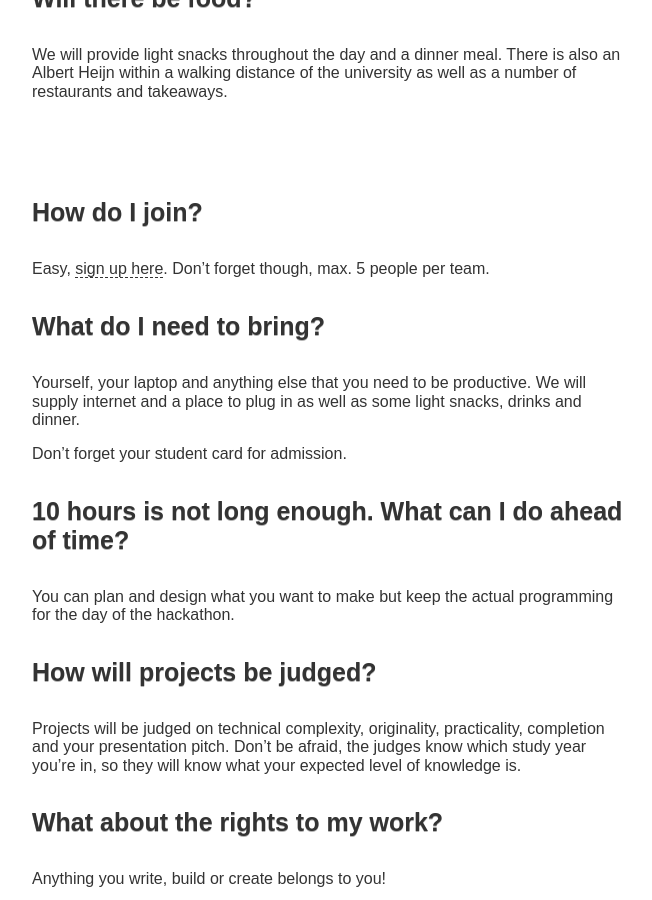
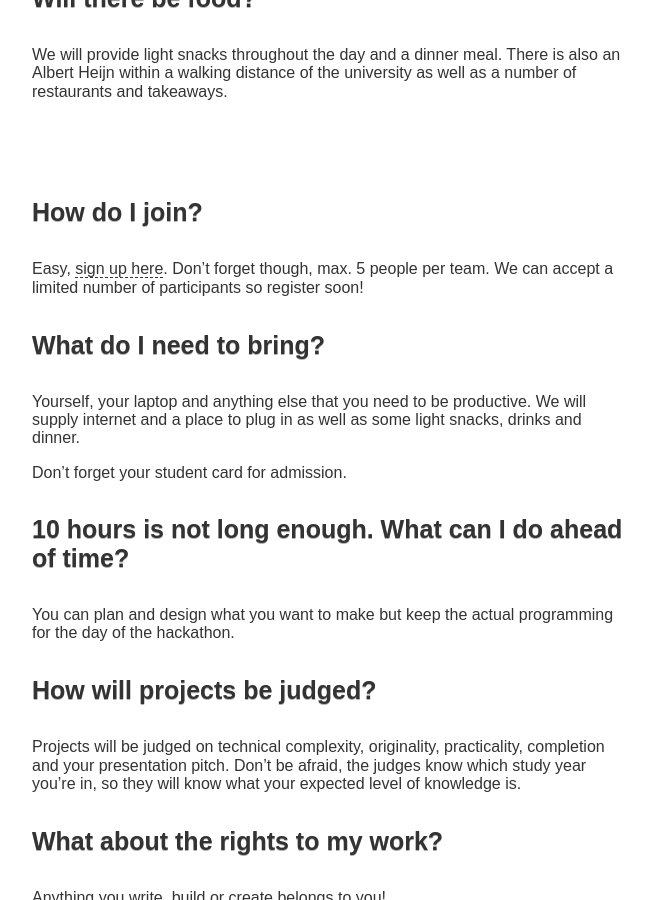
Before and after one commit to InHack2018/inhack2018.github.io, a Jekyll site: the page built from index.html, in a window 1280 px wide and 900 px high, scrolled down 3105 px. Shown: the whole window, without its empty margins (308-960 px from the left). Built offline with Jekyll 4.4.1, drawn with Linux system fonts in a browser that asks for light colours; nearby versions of some CDN libraries.

Commit message:
Update 0000-03-01-detailed-info.md

```diff
--- a/_posts/0000-03-01-detailed-info.md
+++ b/_posts/0000-03-01-detailed-info.md
@@ -52,7 +52,7 @@ We will provide light snacks throughout the day and a dinner meal. There is also
 
 #### How do I join?
 
-Easy, [sign up here](https://goo.gl/forms/67DeV5SXL0Pl24403). Don't forget though, max. 5 people per team.
+Easy, [sign up here](https://goo.gl/forms/67DeV5SXL0Pl24403). Don't forget though, max. 5 people per team. We can accept a limited number of participants so register soon!
 
 #### What do I need to bring?
 
```
